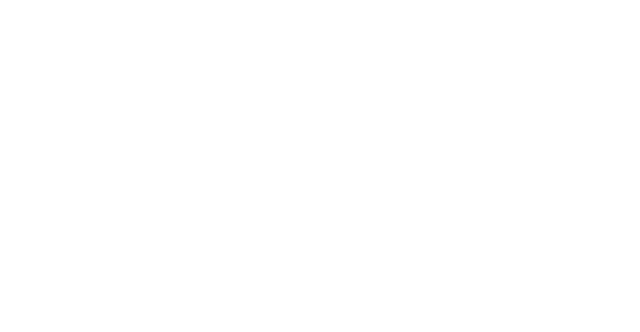
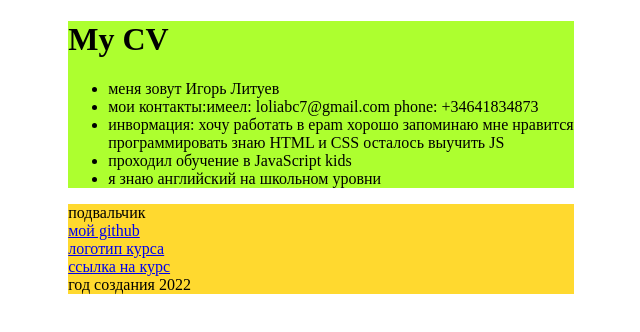
Before and after one commit to igorlityuev/rsschool-cv, a plain HTML site: page index.html in a window 1280 px wide. Shown: the whole page, without its empty margins (319-959 px from the left). Drawn offline with Linux system fonts and the light colour scheme.

Commit message:
feat: add html and css

```diff
--- a/index.html
+++ b/index.html
@@ -6,11 +6,33 @@
     <meta http-equiv="X-UA-Compatible" content="IE=edge">
     <meta name="viewport" content="width=device-width, initial-scale=1.0">
     <link rel="stylesheet" href="style.css">
-    <title>Document</title>
+    <title>My CV</title>
 </head>
 
 <body>
+    <div class="mycv">
+        <div class="the_first">
+            <h1>My CV</h1>
+            <ul>
+                <li>меня зовут Игорь Литуев</li>
+                <li>мои контакты:имеел: loliabc7@gmail.com phone: +34641834873</li>
+                <li>инвормация: хочу работать в epam хорошо запоминаю мне нравится программировать знаю HTML и CSS осталось выучить JS</li>
+                <li>проходил обучение в JavaScript kids </li>
+                <li>я знаю английский на школьном уровни
+                </li>
+            </ul>
+        </div>
 
+        <div class="the_second">
+            <footer>
+                <p>подвальчик<br>
+                    <a href="https://github.com/igorlityuev">мой github </a><br>
+                    <a href="https://rs.school/images/rs_school_js.svg">логотип курса</a><br>
+                    <a href="https://rs.school/js/">ссылка на курс</a><br> год создания 2022</p>
+            </footer>
+        </div>
+
+    </div>
 </body>
 
 </html>
--- a/style.css
+++ b/style.css
@@ -0,0 +1,13 @@
+.mycv {
+    margin-left: 30%;
+    margin-right: 30%;
+    margin-top: 4px;
+}
+
+.the_first {
+    background: greenyellow;
+}
+
+.the_second {
+    background: rgb(255, 217, 47);
+}
```
Also changed, not shown: 1 other file.
